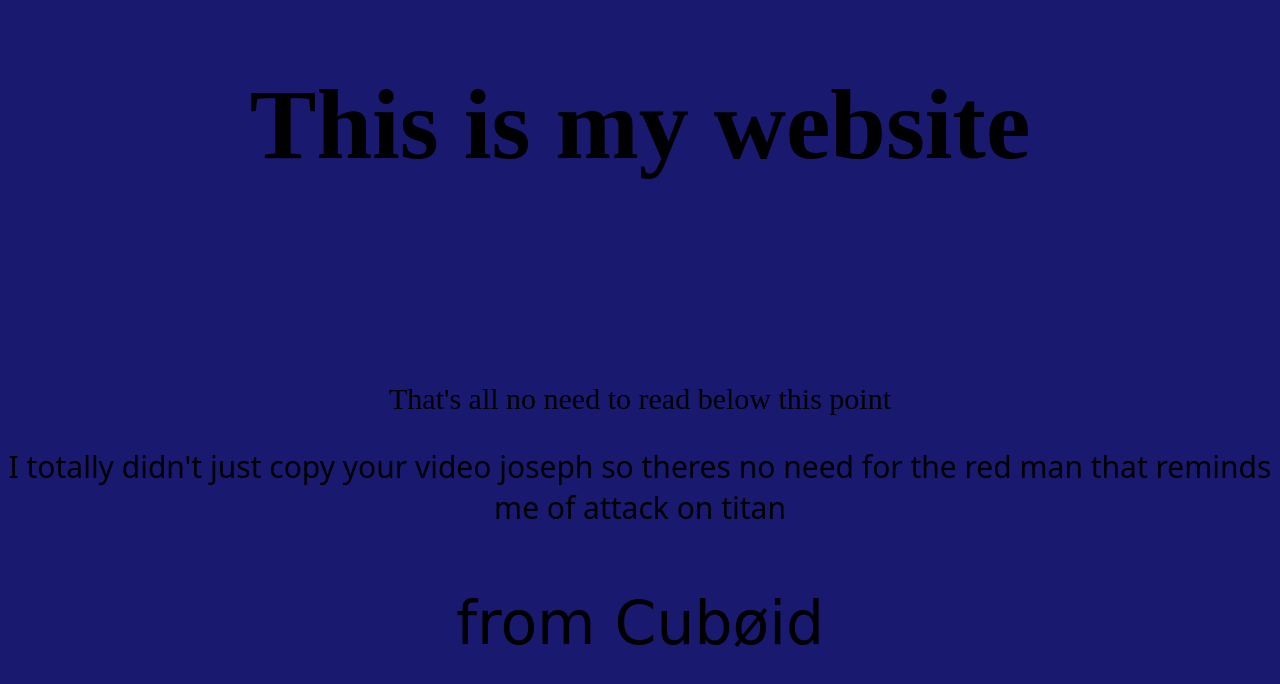
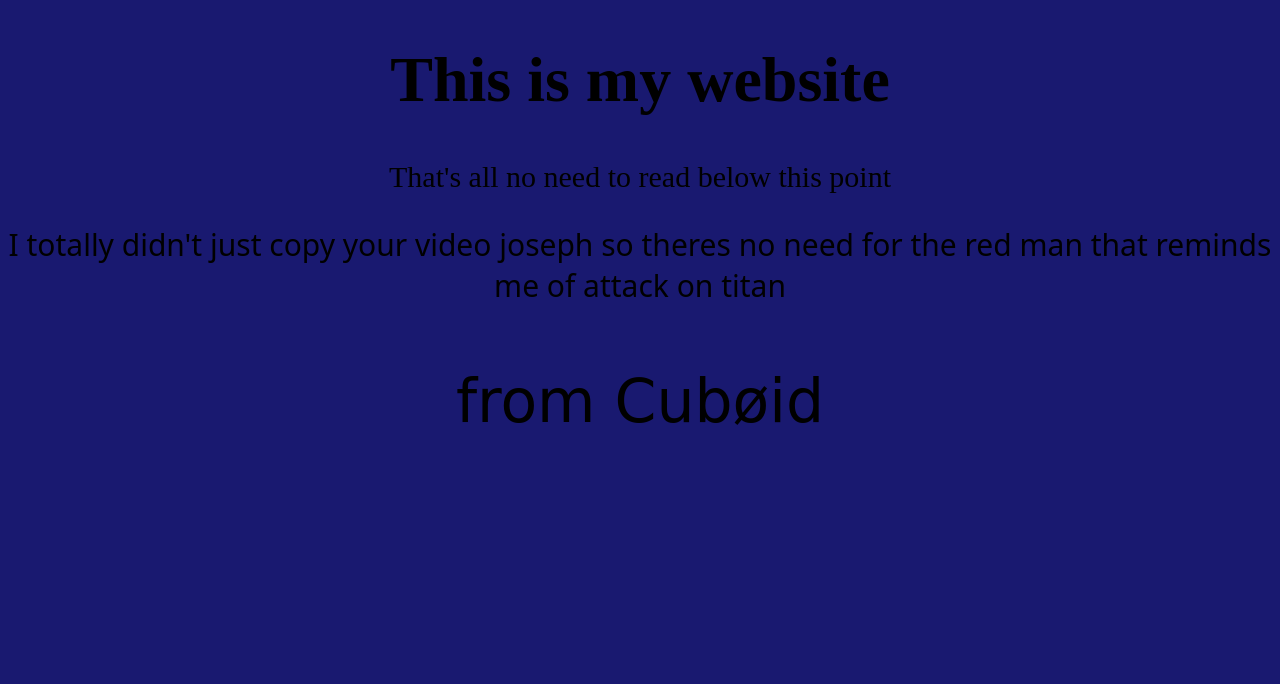
Before and after one commit to cuboidskate/cuboidskate.github.io, a plain HTML site: page index.html in a window 1280 px wide. Drawn offline with Linux system fonts and the light colour scheme; a web font is replaced by a local one.

Commit message:
Update main.css

```diff
--- a/styles/main.css
+++ b/styles/main.css
@@ -1,10 +1,6 @@
 body {
     background-color: midnightblue  ;
     text-align: center;
-}
-h1{
-    font-size: 100px;
-    margin-bottom: 200px;
 }
 p{
     font-size: 30px;
@@ -33,3 +29,25 @@ p1{
 .item {
   flex: 1;
 }
+.container {
+  display: grid;
+  grid-template-columns: 1fr 1fr 1fr;
+}
+img,
+picture,
+video {
+  max-width: 100%;
+}
+html {
+  font-size: 1em;
+}
+
+h1 {
+  font-size: 2rem;
+}
+
+@media (min-width: 1200px) {
+  h1 {
+    font-size: 4rem;
+  }
+}
```
